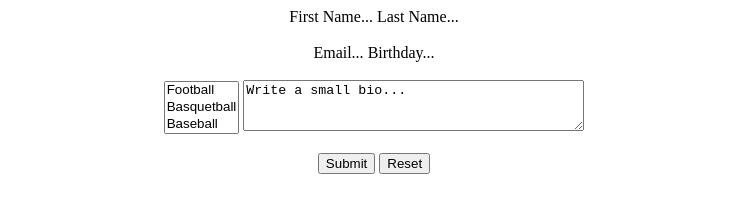
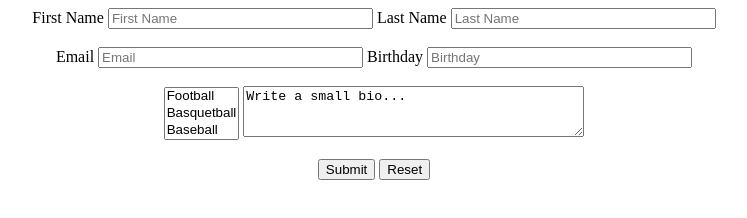
Before and after one commit to globant-ui-rosario/jcyezzi_rosario-web-ui-bootcamp-05-2017, a plain HTML site: page exercise_1-4.html in a window 1280 px wide. Shown: the whole page, without its empty margins (266-1013 px from the left). Drawn offline with Linux system fonts and the light colour scheme.

Commit message:
Label, Input

```diff
--- a/exercise_1-4.html
+++ b/exercise_1-4.html
@@ -17,11 +17,15 @@
 	<body align="center">
 
 		<form name="Sing_Up" action="exercise_1-4.html" method="get">
-			<label type="text" name="txtfname" size="30" maxlength="12">First Name...</label>
-			<label type="text" name="txtlname" size="30" maxlength="20">Last Name...</label>
+			<label for="txtfname">First Name</label>
+				<input type="text" name="txtfname" id="txtfname" size="30" maxlength="12" placeholder="First Name">
+			<label for="txtlname">Last Name</label>
+				<input type="text" name="txtlname" id="txtlname" size="30" maxlength="20" placeholder="Last Name">
 				<br><br>
-			<label type="text" name="txtemail" size="30" maxlength="35">Email...</label>
-			<label type="text" name="txtbrtd" size="30" maxlength="10">Birthday...</label>
+			<label for="txtemail">Email</label>
+				<input type="text" name="txtemail" id="txtemail" size="30" maxlength="35" placeholder="Email">
+			<label for="txtbrtd">Birthday</label>
+				<input type="text" name="txtbrtd" id="txtbrtd" size="30" maxlength="10" placeholder="Birthday">
 				<br><br>
 			<select name="Sports" size="3" multiple>
 				<option value="FB">Football</option>
```
